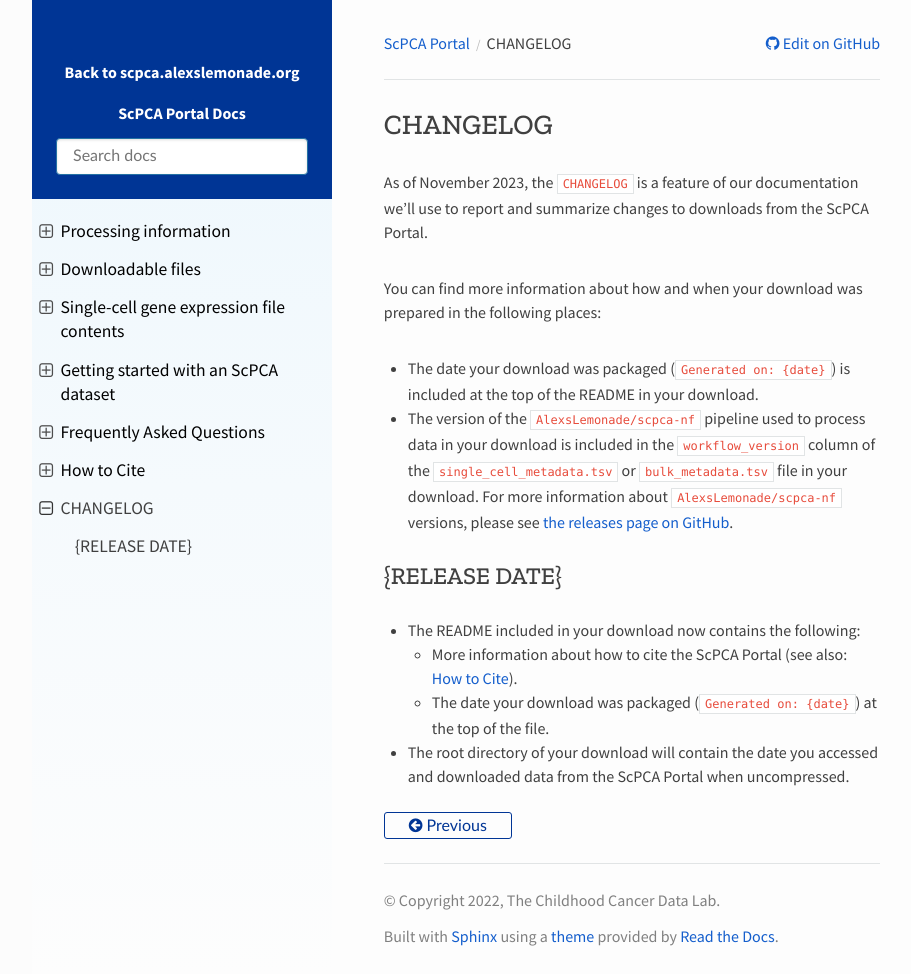
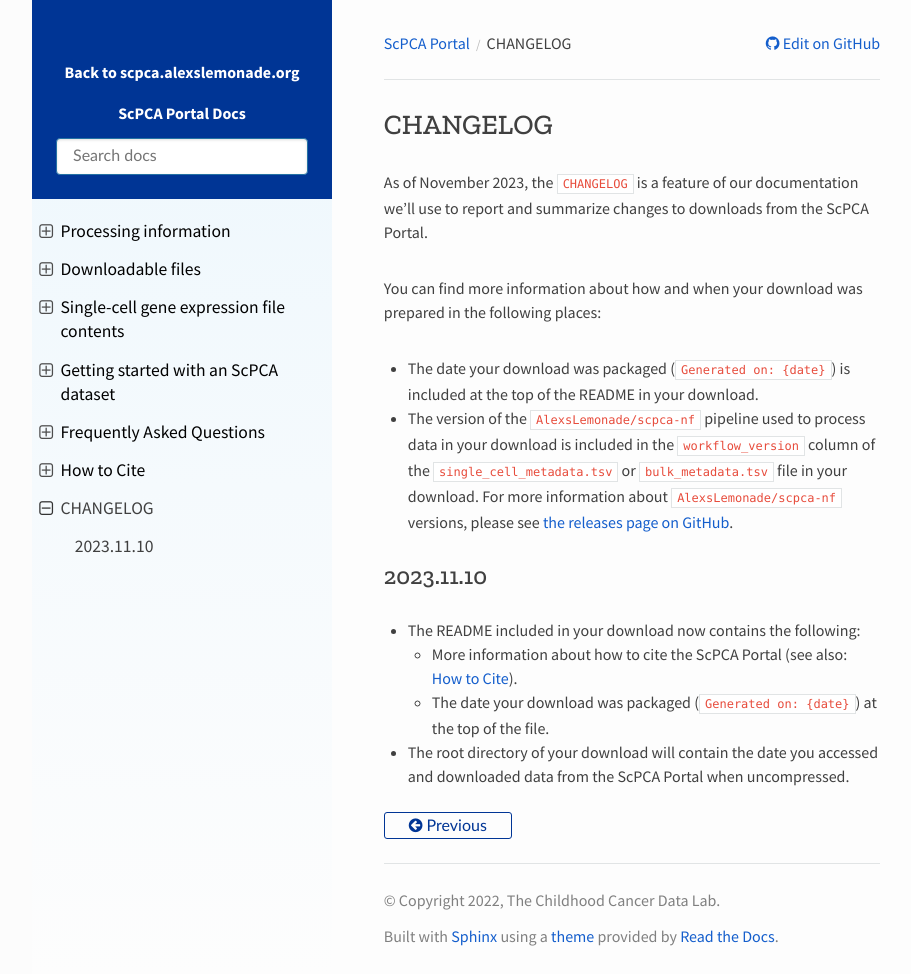
Before and after one commit to DongzeHE/scpca-docs, a Sphinx documentation site: the page built from docs/CHANGELOG.md, in a window 1280 px wide and 974 px high. Shown: the whole window, without its empty margins (158-1069 px from the left). Built offline with Sphinx 7.4.7 and the Read the Docs theme 2.0.0, drawn with Linux system fonts in a browser that asks for light colours.

Commit message:
set release date 2023.11.10

```diff
--- a/docs/CHANGELOG.md
+++ b/docs/CHANGELOG.md
@@ -12,7 +12,7 @@
 <!-- PUT THE NEW CHANGELOG ENTRY RIGHT BELOW THIS -->
 <!-------------------------------------------------->
 
-## {RELEASE DATE}
+## 2023.11.10
 
 * The README included in your download now contains the following:
 	* More information about how to cite the ScPCA Portal (see also: {ref}`How to Cite <citation:how to cite>`).
```
